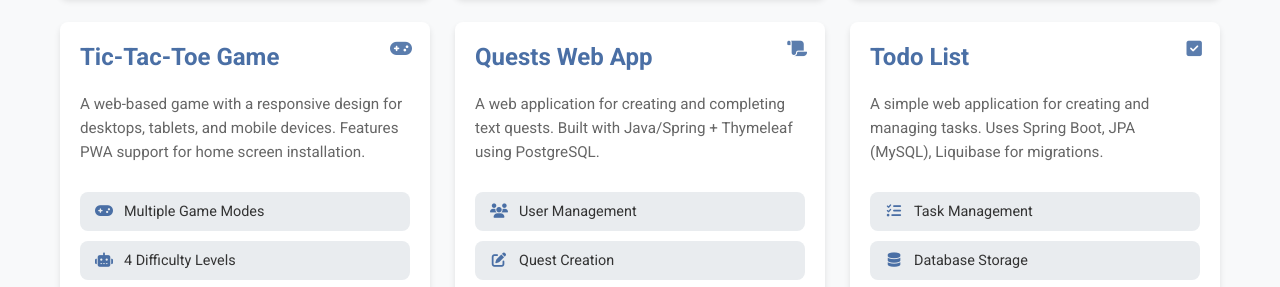
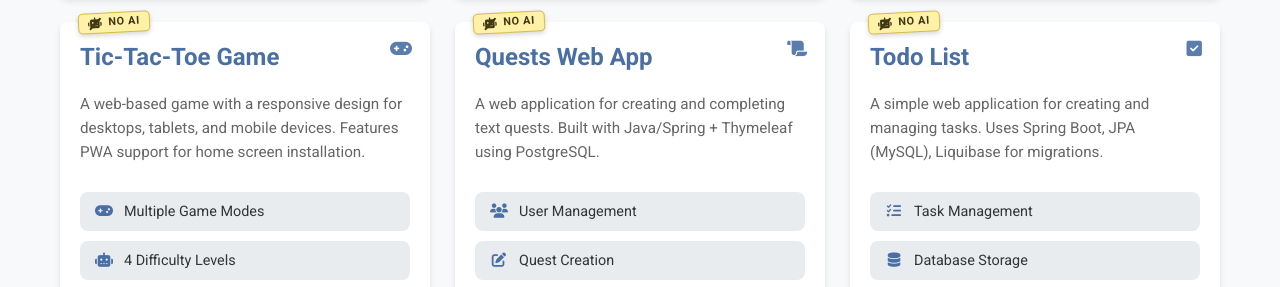
Before and after one commit to Shubchynskyi/Startpage-for-site, a plain HTML site: page index.html in a window 1280 px wide. Shown: the part 1035-1322 px from the top of the page. Drawn offline with Linux system fonts and the light colour scheme; no server answers.

Commit message:
feat: add localized no-AI stickers to selected projects

```diff
--- a/css/style.css
+++ b/css/style.css
@@ -11,6 +11,9 @@
     --warning-badge-background: #f4d47d;
     --warning-badge-border: #dfbd62;
     --warning-badge-text: #2a220b;
+    --ai-sticker-background: #fff1a8;
+    --ai-sticker-border: #d6bd46;
+    --ai-sticker-text: #403813;
     --danger-color: #dc3545;
     --background-color: #f8f9fa;
     --card-background: #ffffff;
@@ -33,6 +36,9 @@
     --warning-badge-background: #d8b965;
     --warning-badge-border: #bfa454;
     --warning-badge-text: #211b08;
+    --ai-sticker-background: #d8c45f;
+    --ai-sticker-border: #b39d32;
+    --ai-sticker-text: #272207;
 }
 
 * {
@@ -311,6 +317,45 @@
     opacity: 0.9;
 }
 
+.project-ai-sticker {
+    position: absolute;
+    top: -10px;
+    left: 18px;
+    z-index: 1;
+    display: inline-flex;
+    align-items: center;
+    gap: 6px;
+    padding: 4px 9px;
+    border: 1px solid var(--ai-sticker-border);
+    border-radius: 5px;
+    background-color: var(--ai-sticker-background);
+    color: var(--ai-sticker-text);
+    box-shadow: 0 2px 5px rgba(0, 0, 0, 0.16);
+    font-size: 0.68rem;
+    font-weight: 700;
+    line-height: 1;
+    letter-spacing: 0.06em;
+    white-space: nowrap;
+    transform: rotate(-3deg);
+}
+
+.project-ai-sticker-icon {
+    position: relative;
+    display: inline-flex;
+}
+
+.project-ai-sticker-icon::after {
+    content: '';
+    position: absolute;
+    top: 50%;
+    left: -1px;
+    width: calc(100% + 2px);
+    height: 1.5px;
+    border-radius: 2px;
+    background-color: currentColor;
+    transform: rotate(-45deg);
+}
+
 .project-description {
     margin-bottom: 35px;
     height: 70px;
--- a/data/github-stats.json
+++ b/data/github-stats.json
@@ -1,8 +1,8 @@
 {
   "repositories": {
     "Shubchynskyi/garda-agent-orchestrator": {
-      "stars": 19,
-      "updatedAt": "2026-06-06",
+      "stars": 24,
+      "updatedAt": "2026-07-11",
       "source": "https://api.github.com/repos/Shubchynskyi/garda-agent-orchestrator"
     }
   }
--- a/index.html
+++ b/index.html
@@ -173,6 +173,10 @@
 
                 <div class="project-card" id="tic-tac-toe">
                     <i class="fas fa-gamepad project-corner-icon" aria-hidden="true"></i>
+                    <span class="project-ai-sticker">
+                        <span class="project-ai-sticker-icon" aria-hidden="true"><i class="fas fa-robot"></i></span>
+                        <span data-lang-key="built_without_ai">NO AI</span>
+                    </span>
                     <h3>Tic-Tac-Toe Game</h3>
                     <div class="project-description">
                         <p data-lang-key="tictactoe_description">A web-based game with a responsive design for desktops, tablets, and mobile devices. Features PWA support for home screen installation.</p>
@@ -202,6 +206,10 @@
 
                 <div class="project-card" id="quests-app">
                     <i class="fas fa-scroll project-corner-icon" aria-hidden="true"></i>
+                    <span class="project-ai-sticker">
+                        <span class="project-ai-sticker-icon" aria-hidden="true"><i class="fas fa-robot"></i></span>
+                        <span data-lang-key="built_without_ai">NO AI</span>
+                    </span>
                     <h3>Quests Web App</h3>
                     <div class="project-description">
                         <p data-lang-key="quests_description">A web application for creating and completing text quests. Built with Java/Spring + Thymeleaf using PostgreSQL.</p>
@@ -231,6 +239,10 @@
 
                 <div class="project-card" id="todo-list">
                     <i class="fas fa-square-check project-corner-icon" aria-hidden="true"></i>
+                    <span class="project-ai-sticker">
+                        <span class="project-ai-sticker-icon" aria-hidden="true"><i class="fas fa-robot"></i></span>
+                        <span data-lang-key="built_without_ai">NO AI</span>
+                    </span>
                     <h3>Todo List</h3>
                     <div class="project-description">
                         <p data-lang-key="todo_description">A simple web application for creating and managing tasks. Uses Spring Boot, JPA (MySQL), Liquibase for migrations.</p>
--- a/js/translations.js
+++ b/js/translations.js
@@ -16,6 +16,7 @@
         agent_rule_packs: "Agent Rule Packs",
         review_validation_gates: "Review & Validation Gates",
         open_source_under_development_status: "Open Source / Under Development",
+        built_without_ai: "NO AI",
         in_development: "Under Development",
         quests_description: "A web application for creating and completing text quests. Built with Java/Spring + Thymeleaf using PostgreSQL.",
         user_management: "User Management",
@@ -47,6 +48,7 @@
         agent_rule_packs: "Agent-Regelpakete",
         review_validation_gates: "Review- & Validierungsgates",
         open_source_under_development_status: "Open Source / In Entwicklung",
+        built_without_ai: "OHNE KI",
         in_development: "In Entwicklung",
         quests_description: "Eine Webanwendung zum Erstellen und Absolvieren von Textquests. Entwickelt mit Java/Spring + Thymeleaf unter Verwendung von PostgreSQL.",
         user_management: "Benutzerverwaltung",
```
Also changed, not shown: 1 other file.
